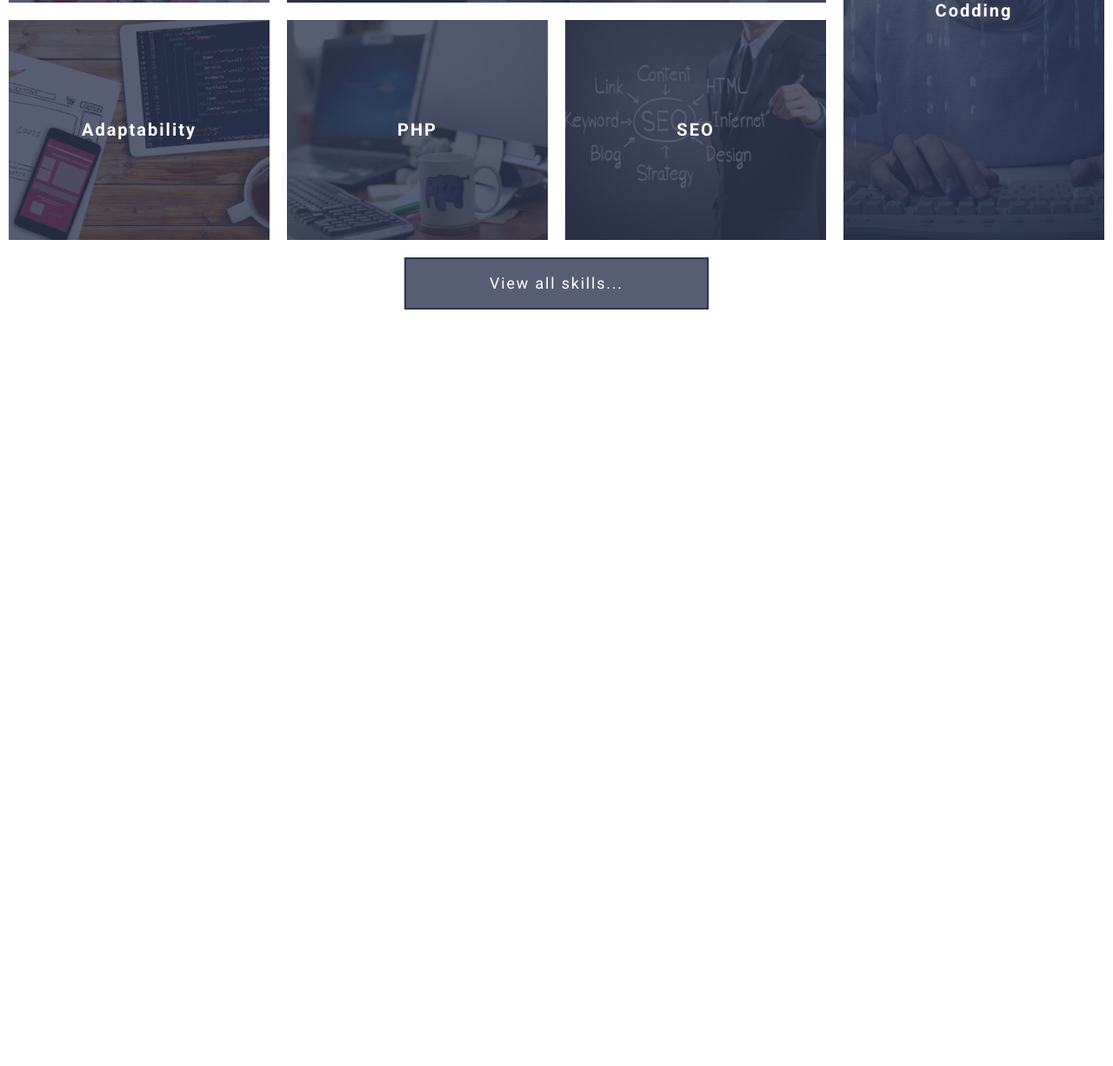
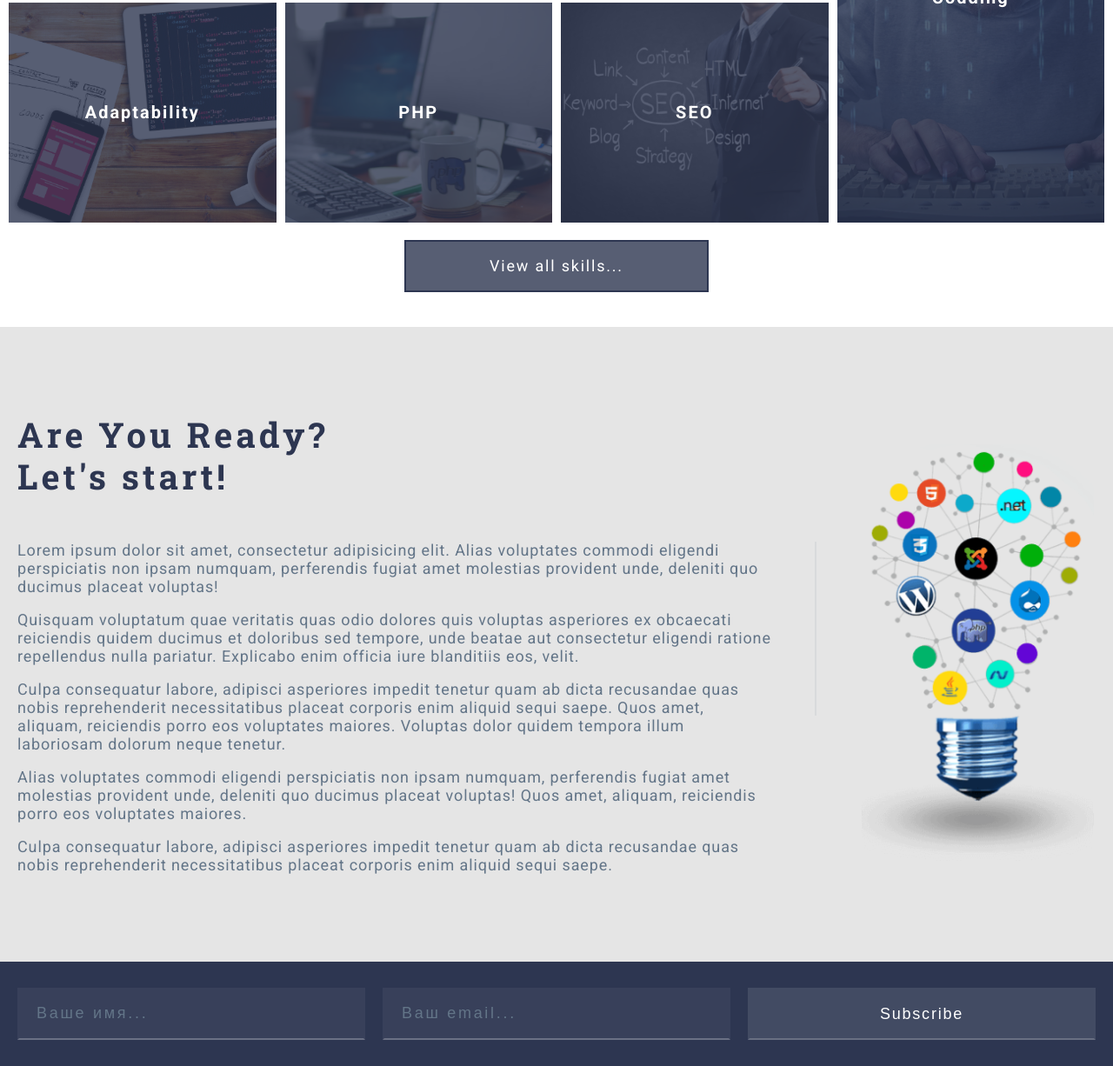
Before and after one commit to sashaqu/Grid-homework, a website: page index.html in a window 1280 px wide. Shown: the part 1334-2560 px from the top of the page at 87% size. Before the commit the page ends 1730 px from the top, so only its background shows below. Drawn offline with Linux system fonts and the light colour scheme.

Commit message:
form, skills, about done

```diff
--- a/assets/scss/sections/_section-about.scss
+++ b/assets/scss/sections/_section-about.scss
@@ -0,0 +1,85 @@
+.about {
+  letter-spacing: 0.055em;
+
+  background-color: $color-gray-light;
+
+  @extend %section;
+
+  &__container {
+    display: grid;
+
+    @extend %container;
+    @include lg-min {
+      grid-gap: $gap * 5;
+      grid-template-columns: 1fr 271px;
+    }
+    @include lg-md {
+      grid-gap: $gap * 2;
+      grid-template-columns: 1fr 271px;
+    }
+    @include md-sm {
+      grid-gap: $gap;
+      grid-template-columns: 1fr 236px;
+    }
+    @include sm {
+      grid-gap: $gap;
+      grid-template-columns: 1fr;
+    }
+  }
+
+  &__content {
+    p {
+      @include lg-min {
+        font-size: 1.125rem;
+      }
+
+      &:first-of-type {
+        position: relative;
+
+        margin-top: -5px;
+
+        &::after {
+          position: absolute;
+          top: 0;
+
+          width: 2px;
+          height: 200px;
+
+          content: "";
+
+          background-color: rgba($color-gray, 0.1);
+
+          @include lg-min {
+            right: -$gap * 2.5;
+          }
+          @include lg-md {
+            right: -$gap;
+          }
+          @include md-sm {
+            right: -$gap / 2;
+          }
+          @include sm {
+            display: none;
+          }
+        }
+      }
+
+      &:last-of-type {
+        margin: 0;
+      }
+    }
+  }
+
+  &__image {
+    display: grid;
+
+    align-content: center;
+    justify-items: center;
+
+    img {
+      max-width: 100%;
+      max-height: 480px;
+      margin-top: $gap;
+    }
+  }
+}
--- a/assets/scss/sections/_section-form.scss
+++ b/assets/scss/sections/_section-form.scss
@@ -0,0 +1,80 @@
+.form {
+  padding: ($gap * 1.5) 0;
+
+  background-color: $color-primary;
+
+  &__container {
+    display: grid;
+
+    grid-gap: $gap;
+    @extend %container;
+    @include lg-min {
+      grid-template-columns: repeat(3, 1fr);
+    }
+    @include lg-md {
+      grid-template-columns: repeat(3, 1fr);
+    }
+    @include md-sm {
+      grid-template-columns: 1fr 1fr;
+    }
+  }
+
+  .btn-accent {
+    width: 100%;
+
+    color: $color-light;
+    border-color: rgba($color-light, 0);
+    border-bottom-color: rgba($color-light, 0.20);
+    background-color: rgba($color-light, 0.10);
+
+    &:hover,
+    &:focus {
+      cursor: pointer;
+
+      border-color: $color-light;
+      background-color: $color-accent;
+    }
+  }
+}
+
+.form-item {
+  &:nth-of-type(1) {
+    @include md-sm {
+      grid-column: 1 / span 2;
+    }
+  }
+
+  &__input {
+    display: block;
+
+    width: 100%;
+    height: 60px;
+    padding-right: $gap;
+    padding-left: $gap;
+
+    transition: background-color 0.5s, border-color 0.5s;
+    letter-spacing: 0.15em;
+
+    color: $color-light;
+    border: 2px solid rgba($color-light, 0);
+    border-bottom-color: rgba($color-light, 0.25);
+    background-color: rgba($color-light, 0.05);
+
+    font-size: 1.125rem;
+
+    &::placeholder {
+      color: $color-gray;
+    }
+
+    &:hover,
+    &:focus {
+      border-color: rgba($color-light, 0.15);
+      border-bottom-color: $color-light;
+      background-color: rgba($color-light, 0.15);
+
+      &::placeholder {
+        color: lighten($color-gray, 15%);
+      }
+    }
+  }
+}
--- a/assets/scss/sections/_section-skills.scss
+++ b/assets/scss/sections/_section-skills.scss
@@ -16,20 +16,20 @@
 
     @include lg-min {
       // Расстояние между статьями.
-      grid-gap: $gap;
+      grid-gap: $gap / 2;
       grid-template-columns: repeat(4, 1fr);
       grid-template-areas: "a1 a2 a2 a3" "a4 a5 a5 a6" "a7 a8 a9 a6";
     }
 
     @include lg-md {
       // Расстояние между статьями.
-      grid-gap: $gap;
+      grid-gap: $gap / 2;
       grid-template-columns: repeat(3, 1fr);
       grid-template-areas: "a1 a1 a2" "a3 a4 a4" "a5 a5 a6" "a7 a8 a6" "a7 a9 a9";
     }
 
     @include md-sm {
-      grid-gap: $gap;
+      grid-gap: $gap / 2;
       grid-template-columns: repeat(2, 1fr);
       grid-template-areas: "a1 a2" "a1 a3" "a4 a4" "a5 a6" "a5 a7" "a8 a9"
     }
--- a/index.html
+++ b/index.html
@@ -146,6 +146,46 @@
     </div>
   </section>
 
+  <section class="about">
+    <div class="about__container">
+      <div class="about__content">
+        <h2>Are You Ready? <br>Let's start!</h2>
+        <p>Lorem ipsum dolor sit amet, consectetur adipisicing elit. Alias voluptates commodi eligendi perspiciatis non
+          ipsam numquam, perferendis fugiat amet molestias provident unde, deleniti quo ducimus placeat voluptas!</p>
+        <p>Quisquam voluptatum quae veritatis quas odio dolores quis voluptas asperiores ex obcaecati reiciendis quidem
+          ducimus et doloribus sed tempore, unde beatae aut consectetur eligendi ratione repellendus nulla pariatur.
+          Explicabo enim officia iure blanditiis eos, velit.
+        </p>
+        <p>Culpa consequatur labore, adipisci asperiores impedit tenetur quam ab dicta recusandae quas nobis reprehenderit
+          necessitatibus placeat corporis enim aliquid sequi saepe. Quos amet, aliquam, reiciendis porro eos voluptates
+          maiores. Voluptas dolor quidem tempora illum laboriosam dolorum neque tenetur.</p>
+        <p>Alias voluptates commodi eligendi perspiciatis non ipsam numquam, perferendis fugiat amet molestias provident
+          unde, deleniti quo ducimus placeat voluptas! Quos amet, aliquam, reiciendis porro eos voluptates maiores.</p>
+        <p>Culpa consequatur labore, adipisci asperiores impedit tenetur quam ab dicta recusandae quas nobis reprehenderit
+          necessitatibus placeat corporis enim aliquid sequi saepe.</p>
+      </div>
+      <div class="about__image">
+        <img src="assets/img/img-lamp-webdev.png" alt="motivation">
+      </div>
+    </div>
+  </section>
+
+  <section class="form">
+    <form class="form__container" action="#">
+      <div class="form-item">
+        <input class="form-item__input" type="text" placeholder="Ваше имя...">
+      </div>
+      <div class="form-item">
+        <input class="form-item__input" type="text" placeholder="Ваш email...">
+      </div>
+      <div class="form-item">
+        <button class="btn-accent" type="submit">Subscribe</button>
+      </div>
+    </form>
+  </section>
+
+
+
   <script src="libs/jquery/dist/jquery.min.js"></script>
   <script src="assets/js/main.js"></script>
 </body>
```
Also changed, not shown: assets/css/style.css.
